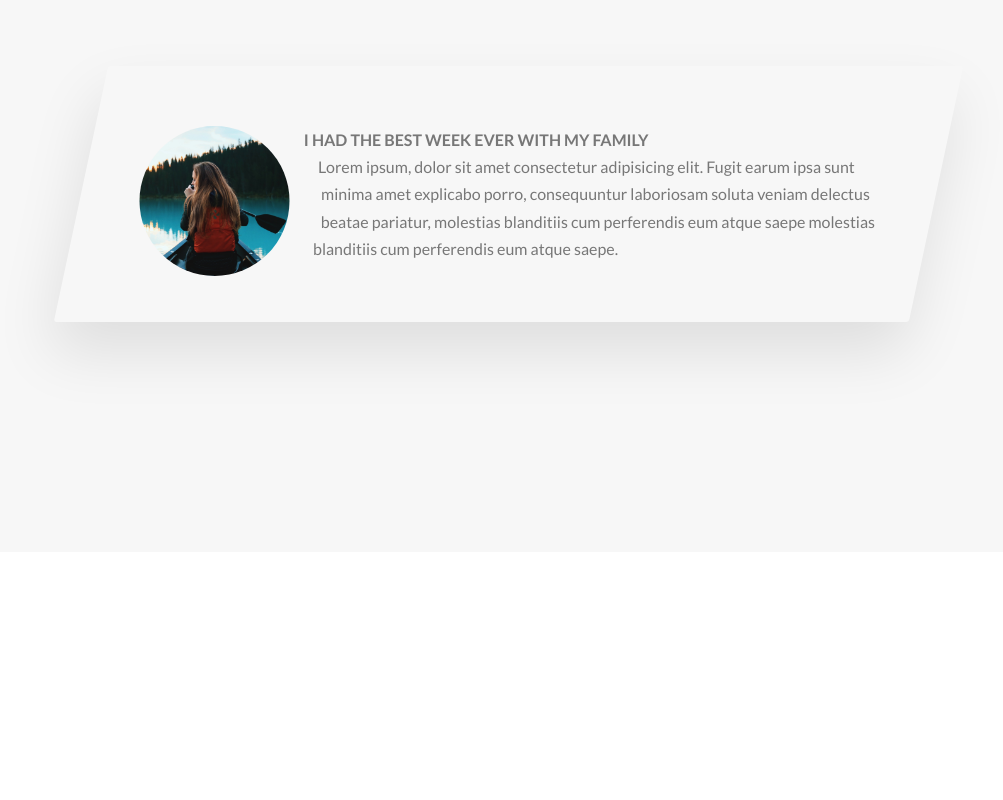
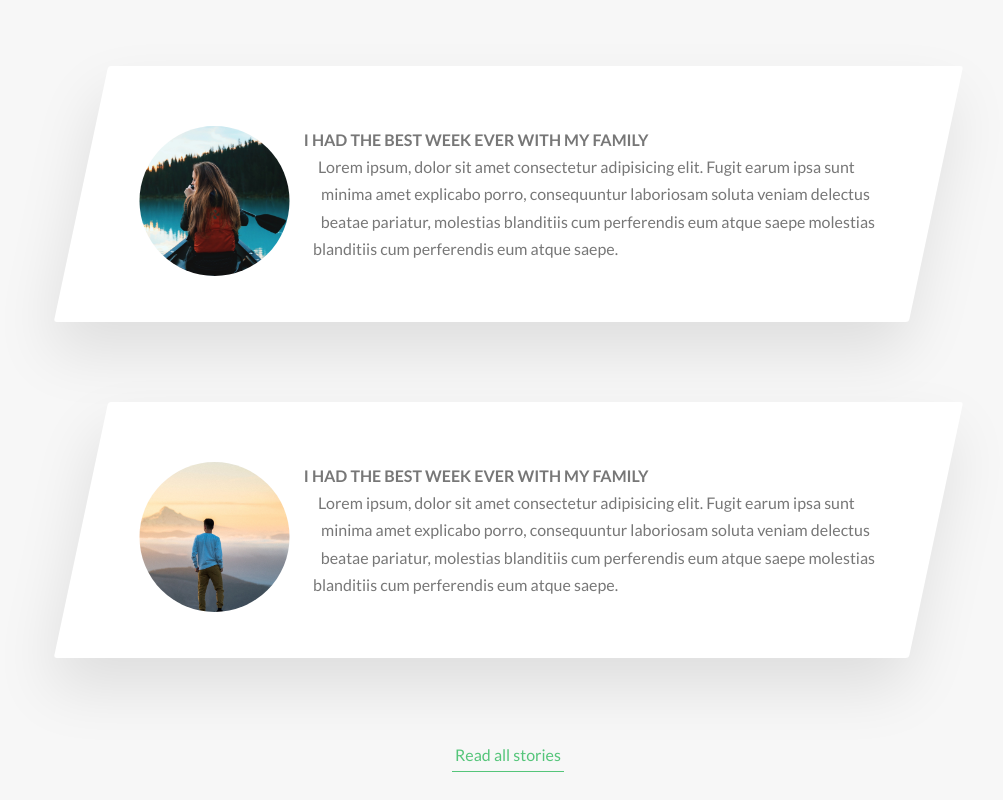
Before and after one commit to didemtumer/TourAgentaWebsiteProject, a website: page index.html in a window 1280 px wide. Shown: the part 3715-4515 px from the top of the page, without its empty margins (132-1135 px from the left). Before the commit the page ends 4297 px from the top, so only its background shows below. Drawn offline with Linux system fonts and the light colour scheme.

Commit message:
V2
Adding Video to Background

```diff
--- a/index.html
+++ b/index.html
@@ -261,6 +261,13 @@
                 </div>
             </section>
             <section class="section-stories">
+                <div class="bg-video">
+                    <video class="bg-video__content" autoplay muted loop>
+                        <source src="./img/video.mp4" type="video/mp4">
+                        <source src="./img/video.webm" type="video/webm">
+                        Your browser is not supported!
+                    </video>
+                </div>
                 <div class="u-center-text u-margin-bottom-big">
                     <h2 class="heading-secondary">
                         We make people genuinely happy
@@ -284,6 +291,27 @@
                         </div>
                     </div>
                 </div>
+                <div class="row">
+                    <div class="story">
+                        <figure class="story__shape">
+                            <img src="./img/nat-9.jpg" alt="" class="story__img">
+                            <figcaption class="story__caption">
+                                Jack Wilson
+                            </figcaption>
+                        </figure>
+                        <div class="story__text">
+                            <h3 class="heading-tertiary">
+                                I had the best week ever with my family
+                            </h3>
+                            <p>
+                                Lorem ipsum, dolor sit amet consectetur adipisicing elit. Fugit earum ipsa sunt minima amet explicabo porro, consequuntur laboriosam soluta veniam delectus beatae pariatur, molestias blanditiis cum perferendis eum atque saepe molestias blanditiis cum perferendis eum atque saepe.
+                            </p>
+                        </div>
+                    </div>
+                </div>
+                <div class="u-center-text u-margin-top-huge">
+                    <a href="#" class="btn-text">Read all stories</a>
+                </div>
             </section>
         </main>
     </body>
--- /dev/null
+++ b/sass/components/_bg-video.scss
@@ -0,0 +1,7 @@
+.bg-video{
+    position: absolute;
+    top: 0;
+    left: 0;
+    width: 100%;
+    height: 100%;
+}
--- a/sass/components/_story.scss
+++ b/sass/components/_story.scss
@@ -2,6 +2,7 @@
     width: 75%;
     margin: 0 auto;
     box-shadow: 0 3rem 6rem rgba($color-black, .1);
+    background-color: $color-white;
     border-radius: 3px;
     padding: 6rem;
     padding-left: 9rem;
@@ -45,6 +46,6 @@
     }
     &:hover &__img{
         transform: translateX(-4rem) scale(1);
-        filter: blur(3px);
+        filter: blur(3px) brightness(80%);
     }
 }
--- a/sass/main.scss
+++ b/sass/main.scss
@@ -8,6 +8,7 @@
 @import "base/utilities";
 
 @import "components/button";
+@import "components/bg-video";
 @import "components/card";
 @import "components/composition";
 @import "components/feature-box";
--- a/sass/pages/_home.scss
+++ b/sass/pages/_home.scss
@@ -20,6 +20,7 @@
     margin-top: -10rem;
 }
 .section-stories{
+    position: relative;
     padding: 15rem 0;
     background-color: $color-grey-light-1;
 }
```
Also changed, not shown: css/style.css.
